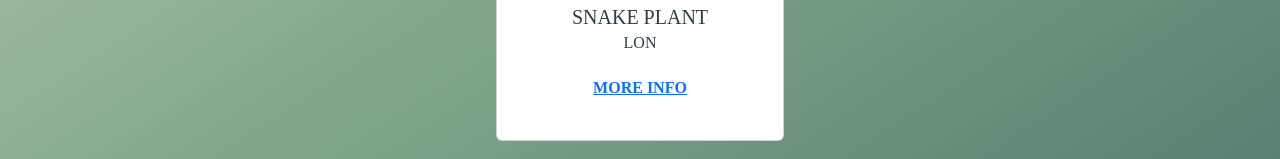
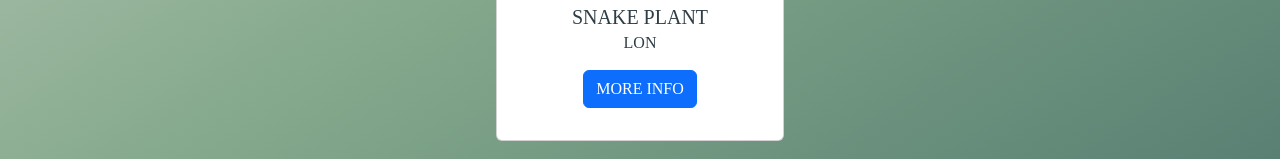
Before and after one commit to RandoNandoz/nwhacks-project, a React (Create React App) app: page /pages/LogPage in a window 1280 px wide. Shown: the part 559-718 px from the top of the page. Built offline with nearby package versions, Linux system fonts and the light colour scheme.

Commit message:
styled logs button

```diff
--- a/src/components/test.js
+++ b/src/components/test.js
@@ -49,7 +49,7 @@ export class TestPlant extends Component{
         <Card.Subtitle>
             {this.state.nickname}
         </Card.Subtitle>
-        <a href={this.state.links}>More info</a>
+        <Button href={this.state.links}>More info</Button>
         </Card.Body>
     </Card>)
     }
```
